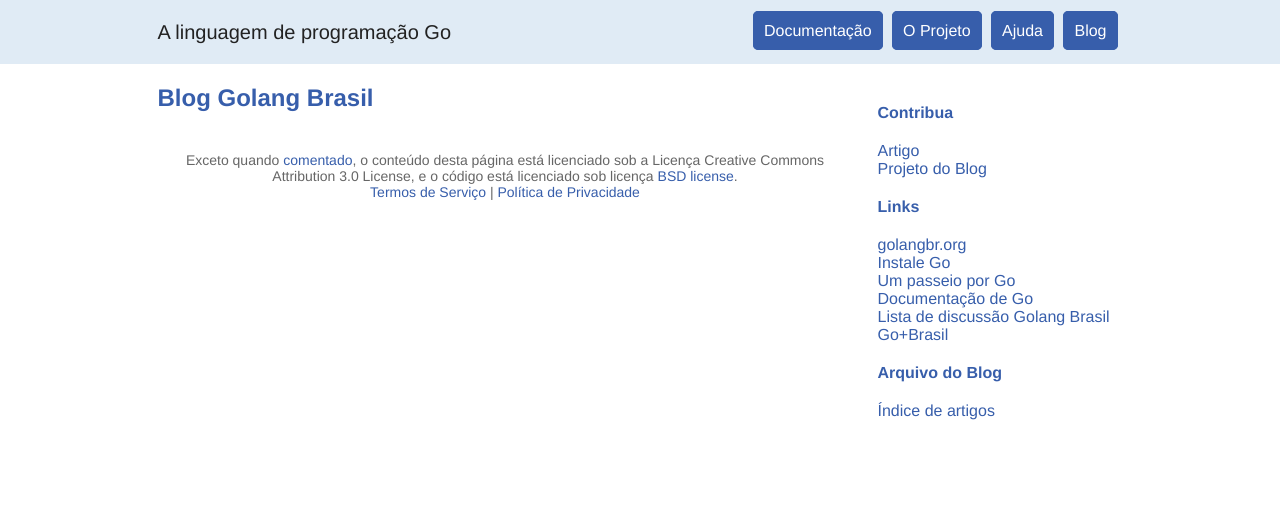
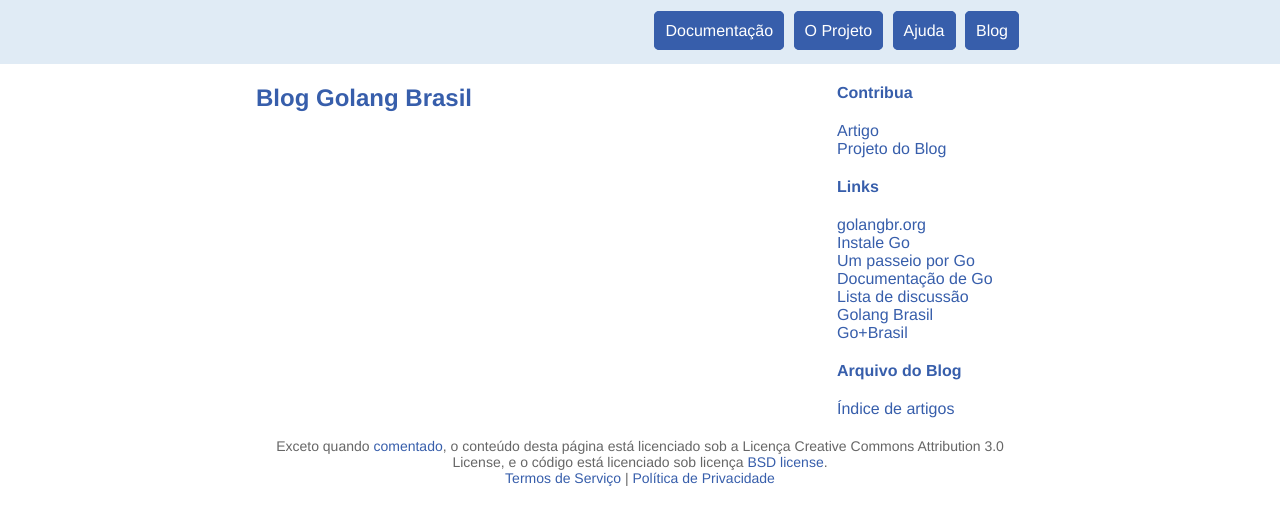
Before and after one commit to golangbr/blog.golangbr.org, a Jekyll site: the page built from index.html, in a window 1280 px wide. Shown: the top 525 px of the page. Built offline with Jekyll 4.4.1, drawn with Linux system fonts in a browser that asks for light colours.

Commit message:
iniciando desenvolvimento responsivo

```diff
--- a/_layouts/default.html
+++ b/_layouts/default.html
@@ -28,6 +28,12 @@
 
   <main id="page">
     <div class="container">
+      <section id="content">
+        <h1>
+          <a href="/">Blog Golang Brasil</a>
+        </h1>
+        {{ .content }}
+      </section>
       <aside id="sidebar">
         <h4>Contribua</h4>
           <ul>
@@ -51,11 +57,6 @@
         <h4>Arquivo do Blog</h4>
           <p><a href="/indice.html">Índice de artigos</a></p>
       </aside>
-
-      <section id="content">
-        <h1><a href="/">Blog Golang Brasil</a></h1>
-        {{ .content }}
-      </section>
       <footer id="footer">
         Exceto quando <a href="http://code.google.com/policies.html#restrictions">comentado</a>,
         o conteúdo desta página está licenciado sob a Licença
--- a/css/style.css
+++ b/css/style.css
@@ -145,7 +145,7 @@
   margin-left: auto;
   margin-right: auto;
   padding: 0 20px;
-  width: 965px;
+  width: 60%;
 }
 #page.wide > .container,
 #topbar.wide > .container {
@@ -162,6 +162,7 @@
   color: #666;
   font-size: 14px;
   margin: 40px 0;
+  clear:both;
 }
 
 div#menu > a,
@@ -598,10 +599,14 @@
 /*************************************************************/
 /*********************** GO LANG BRASIL **********************/
 /*************************************************************/
+#content{
+  width: 70%;
+  float:left;
+}
 #sidebar {
   float: right;
   padding-left: 20px;
-  width: 250px;
+  width: 25%;
   background: white;
 }
 #sidebar p, #sidebar ul {
```
Also changed, not shown: 4 other files.
